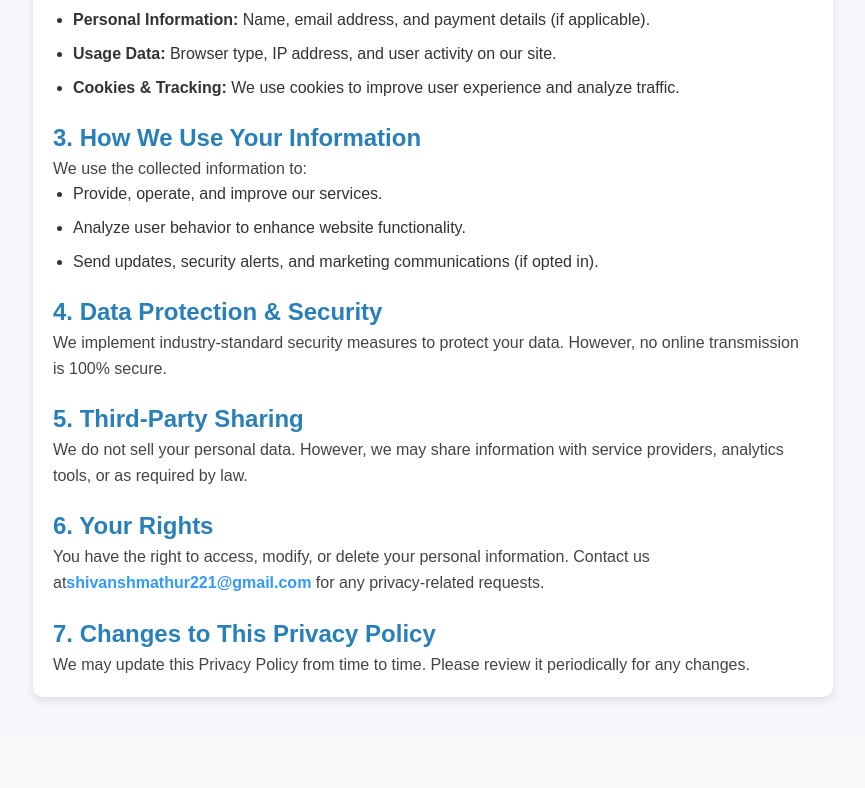
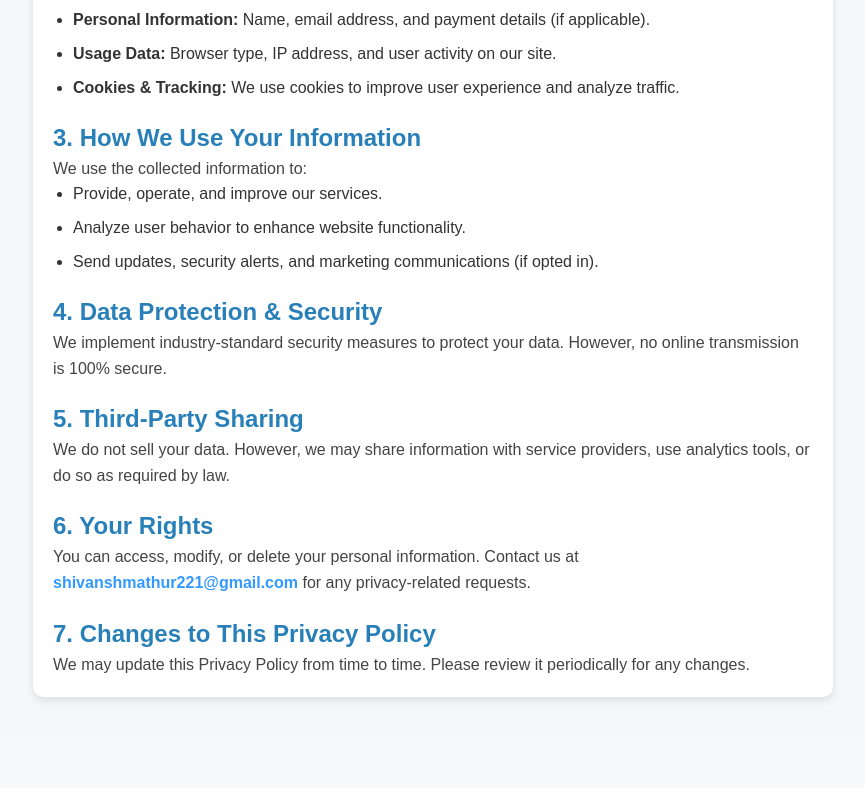
Before and after one commit to ShivanshCoding36/Privofy, a React (Create React App) app: page /privacy-policy in a window 1280 px wide. Shown: the part 414-1202 px from the top of the page, without its empty margins (207-1072 px from the left). Built offline with nearby package versions, Linux system fonts and the light colour scheme; no server answers.

Commit message:
Update PrivacyPolicy.jsx

```diff
--- a/src/pages/PrivacyPolicy.jsx
+++ b/src/pages/PrivacyPolicy.jsx
@@ -37,14 +37,14 @@ const PrivacyPolicy = () => {
 
       <h2>5. Third-Party Sharing</h2>
       <p>
-        We do not sell your personal data. However, we may share information with service providers,
-        analytics tools, or as required by law.
+        We do not sell your data. However, we may share information with service providers,
+        use analytics tools, or do so as required by law.
       </p>
 
       <h2>6. Your Rights</h2>
       <p>
-        You have the right to access, modify, or delete your personal information. Contact us at
-        <a href="mailto:shivanshmathur221@gmail.com">shivanshmathur221@gmail.com</a> for any privacy-related requests.
+        You can access, modify, or delete your personal information. Contact us at
+        <a href="mailto:shivanshmathur221@gmail.com"> shivanshmathur221@gmail.com</a> for any privacy-related requests.
       </p>
 
       <h2>7. Changes to This Privacy Policy</h2>
```
